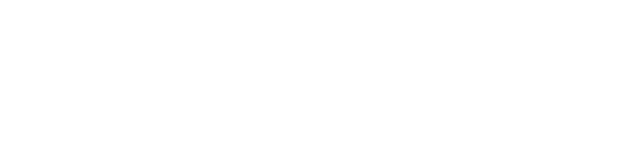
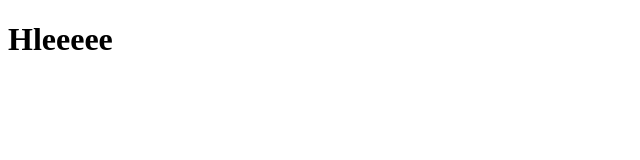
Before and after one commit to AslanZ-5/some-code, a plain HTML site: page index.html in a window 1280 px wide. Shown: the whole page, without its empty margins (0-640 px from the left). Drawn offline with Linux system fonts and the light colour scheme.

Commit message:
added h1

```diff
--- a/index.html
+++ b/index.html
@@ -8,6 +8,7 @@
     <title>fvdfvdfvdfvdfvdf</title>
 </head>
 <body>
-
+<div class="ddd">
+<h1> Hleeeee</h1></div>
 </body>
 </html>
```
